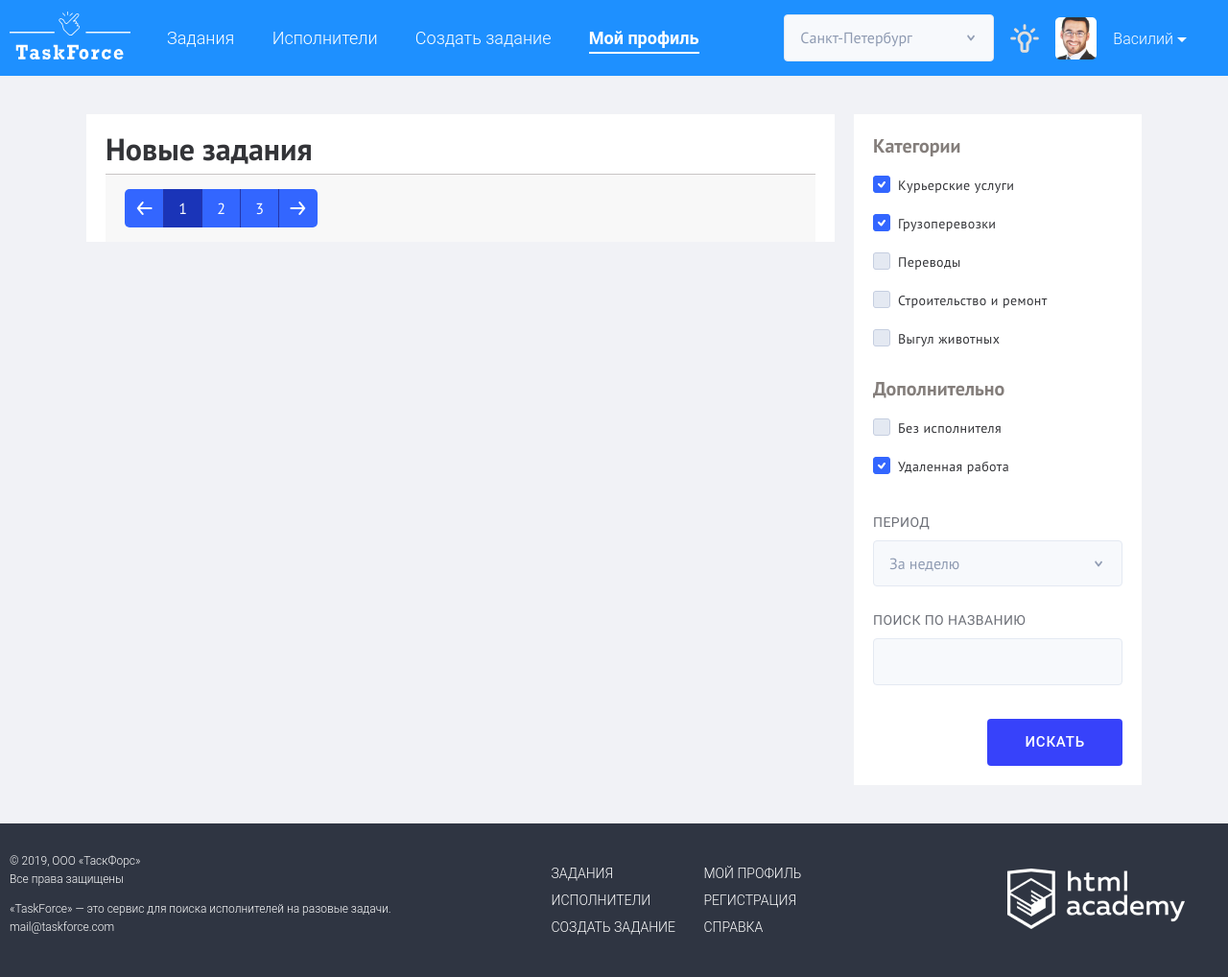
After one commit to oegir/831257-task-force-1, a Yii app: template frontend/views/tasks/index.php in a window 1280 px wide. The commit adds this page. Shown: the whole page at 96% size. Run offline with PHP 8.4 and a stand-in for Yii, Linux system fonts and the light colour scheme; the template is opened without the code that fills it, so the values that code supplies are empty; some libraries are stand-ins or nearby versions.

Commit message:
module5-task2

```diff
--- a/frontend/controllers/UsersController.php
+++ b/frontend/controllers/UsersController.php
@@ -4,12 +4,14 @@ namespace frontend\controllers;
 
 use yii\web\Controller;
 use frontend\models\Users;
+//use TaskForce\date\DateInterval;
 
 class UsersController extends Controller
 {
     public function actionIndex()
     {
         $builders = Users::find()
+        ->joinWith('categories')
         ->where(['is_builder' => 1])
         ->orderBy('date_add')
         ->all();
--- /dev/null
+++ b/frontend/views/tasks/index.php
@@ -0,0 +1,86 @@
+<section class="new-task">
+    <div class="new-task__wrapper">
+        <h1>Новые задания</h1>
+        <?php foreach ($tasks as $task) { ?>
+          <div class="new-task__card">
+            <div class="new-task__title">
+              <a href="view.html" class="link-regular"><h2><?= $task->job; ?></h2></a>
+              <a class="new-task__type link-regular" href="#"><p><?= $task->categories->category; ?></p></a>
+            </div>
+            <div class="new-task__icon new-task__icon--<?= $task->categories->icon; ?>"></div>
+            <p class="new-task_description"><?= $task->description; ?></p>
+            <b class="new-task__price new-task__price--translation"><?= $task->budget; ?><b> ₽</b></b>
+            <p class="new-task__place"><?= $task->address; ?></p>
+            <span class="new-task__time"><?= $task->getPeriodCreate(); ?> назад</span>
+          </div>
+        <?php } ?>
+
+        <div class="new-task__pagination">
+          <ul class="new-task__pagination-list">
+            <li class="pagination__item"><a href="#"></a></li>
+            <li class="pagination__item pagination__item--current">
+              <a>1</a></li>
+            <li class="pagination__item"><a href="#">2</a></li>
+            <li class="pagination__item"><a href="#">3</a></li>
+            <li class="pagination__item"><a href="#"></a></li>
+          </ul>
+        </div>
+    </div>
+</section>
+<section class="search-task">
+        <div class="search-task__wrapper">
+          <form class="search-task__form" name="test" method="post" action="#">
+            <fieldset class="search-task__categories">
+              <legend>Категории</legend>
+              <label class="checkbox__legend">
+                <input class="visually-hidden checkbox__input" type="checkbox" name="" value="" checked>
+                <span>Курьерские услуги</span>
+              </label>
+              <label class="checkbox__legend">
+                <input class="visually-hidden checkbox__input" type="checkbox" name="" value="" checked>
+                <span>Грузоперевозки</span>
+              </label>
+              <label class="checkbox__legend">
+                <input class="visually-hidden checkbox__input" type="checkbox" name="" value="">
+                <span>Переводы</span>
+              </label>
+              <label class="checkbox__legend">
+                <input class="visually-hidden checkbox__input" type="checkbox" name="" value="">
+                <span>Строительство и ремонт</span>
+              </label>
+              <label class="checkbox__legend">
+                <input class="visually-hidden checkbox__input" type="checkbox" name="" value="">
+                <span>Выгул животных</span>
+              </label>
+            </fieldset>
+            <fieldset class="search-task__categories">
+              <legend>Дополнительно</legend>
+              <div>
+                <label class="checkbox__legend">
+                  <input class="visually-hidden checkbox__input" type="checkbox" name="" value="">
+                  <span>Без исполнителя</span>
+                </label>
+              </div>
+              <div>
+                <label class="checkbox__legend">
+                  <input class="visually-hidden checkbox__input" id="7" type="checkbox" name="" value="" checked>
+                  <span>Удаленная работа</span>
+                </label>
+              </div>
+            </fieldset>
+            <div class="field-container">
+              <label class="search-task__name" for="8">Период</label>
+              <select class="multiple-select input" id="8" size="1" name="time[]">
+                <option value="day">За день</option>
+                <option selected value="week">За неделю</option>
+                <option value="month">За месяц</option>
+              </select>
+            </div>
+            <div class="field-container">
+              <label class="search-task__name" for="9">Поиск по названию</label>
+              <input class="input-middle input" id="9" type="search" name="q" placeholder="">
+            </div>
+            <button class="button" type="submit">Искать</button>
+          </form>
+        </div>
+</section>
--- a/src/logic/Task.php
+++ b/src/logic/TaskLogic.php
@@ -8,7 +8,7 @@ use TaskForce\ex\TaskArgumentsExeption;
  * Класс для описания бизнес-логики биржи объявлений
  *
  */
-class Task
+class TaskLogic
 {
     const STATUS_NEW = 'new';
     const STATUS_CANCELED = 'canceled';
```
Also changed, not shown: frontend/controllers/TasksController.php (added, +21 -0 lines), frontend/models/Categories.php (+14 -2 lines), frontend/models/Skills.php (added, +71 -0 lines), frontend/models/Tasks.php (+14 -1 lines), frontend/models/Users.php (+42 -12 lines), frontend/views/users/index.php (+9 -20 lines), src/date/DateInterval.php (added, +96 -0 lines), src/test/test.php (+1 -1 lines), 1 other file.
